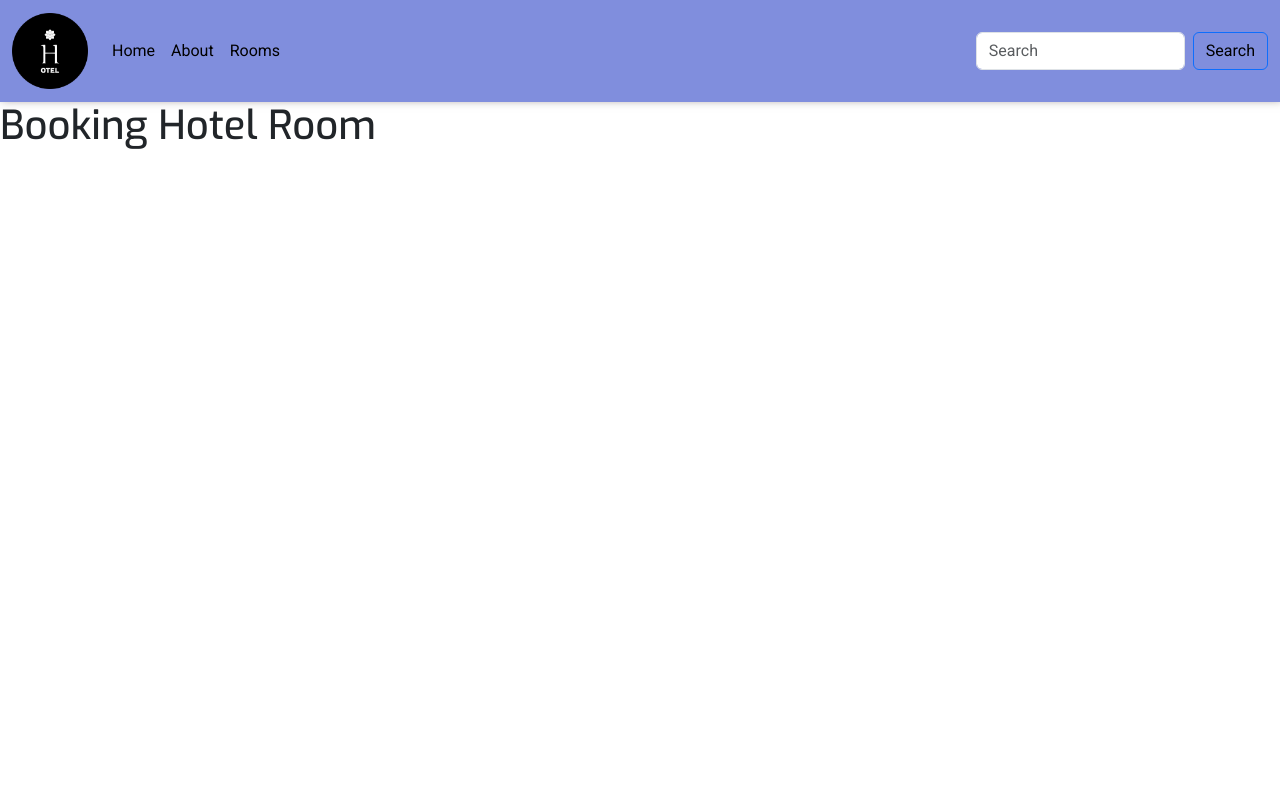
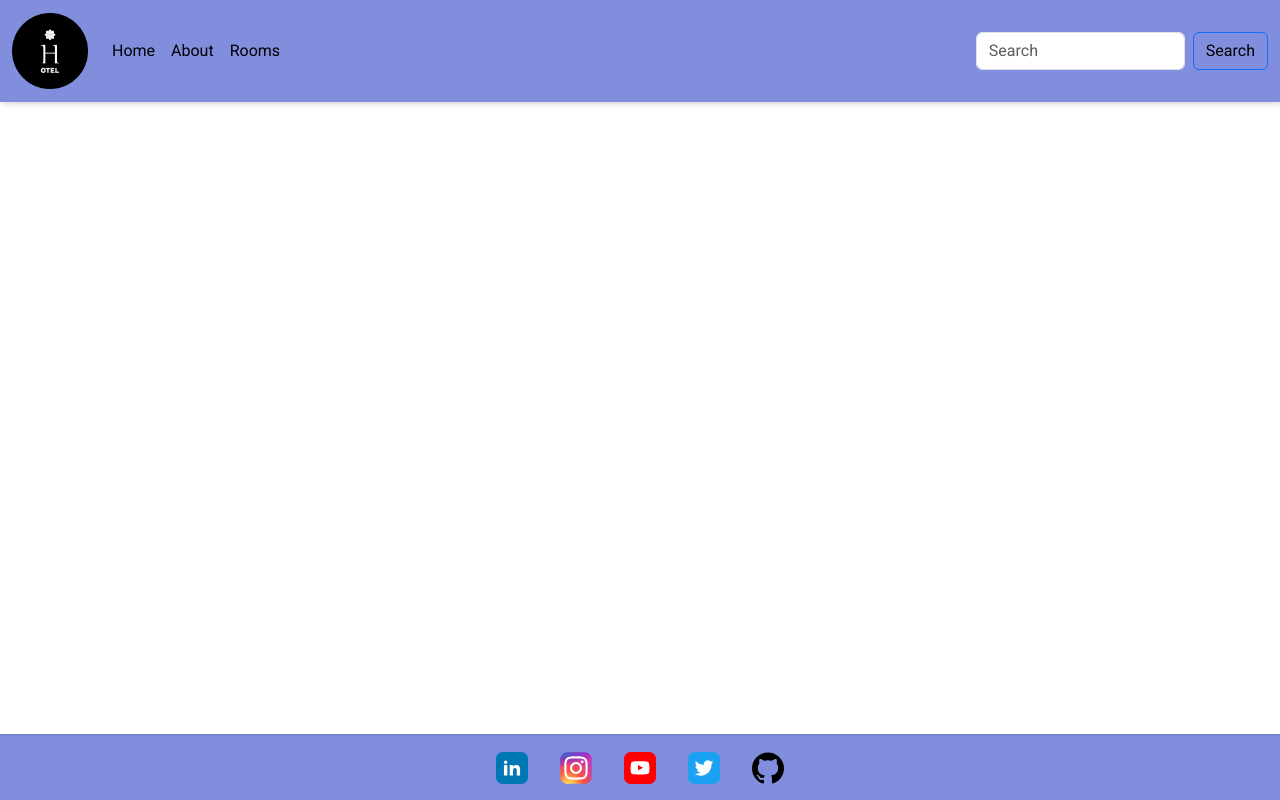
Before and after one commit to bky201/HotelBooking, a Django app: page / in a window 1280 px wide. Run offline with Django 4.2, Linux system fonts and the light colour scheme.

Commit message:
Add footer section

```diff
--- a/static/css/base.css
+++ b/static/css/base.css
@@ -43,6 +43,10 @@ a.nav-link {
     color: var(--black);
 }
 
+.navbar .btn {
+    color: var(--black);
+}
+
 img.logo {
     width: 4.75rem;
 }
@@ -50,8 +54,15 @@ img.logo {
 /* Footer */
 footer {
     flex-shrink: 0;
+    background-color: var(--dark-blue);
+    display: flex;
+    flex-direction: row;
+    align-items: center;
+    justify-content: center;
+    border-top: var(--border);
 }
 
-.navbar .btn {
-    color: var(--black);
+.social-icon {
+    height: 2rem;
+    margin: 1rem;
 }
--- a/templates/base.html
+++ b/templates/base.html
@@ -17,6 +17,12 @@
 </head>
 <body>
     {% include 'includes/header.html' %}
-    <h1>Booking Hotel Room</h1>
+
+    <main>
+        {% block content %}
+        {% endblock %}
+    </main>
+
+    {% include 'includes/footer.html' %}
 </body>
 </html>
--- a/templates/includes/footer.html
+++ b/templates/includes/footer.html
@@ -0,0 +1,20 @@
+{% load static %}
+
+<footer>
+    <!-- Social media icons -->
+    <a href="" target="_blank" rel="noopener" aria-label="Linked - Opens in a new tab">
+        <img src="{% static '/icons/linkedin.svg' %}" alt="Linkedin Icon" class="social-icon">
+    </a>
+    <a href="" target="_blank" rel="noopener" aria-label="Instagram - Opens in a new tab">
+        <img src="{% static '/icons/instagram.svg' %}" alt="Instagram Icon" class="social-icon">
+    </a>
+    <a href="" target="_blank" rel="noopener" aria-label="Youtube - Opens in a new tab">
+        <img src="{% static '/icons/youtube.svg' %}" alt="Youtube Icon" class="social-icon">
+    </a>
+    <a href="" target="_blank" rel="noopener" aria-label="Twitter - Opens in a new tab">
+        <img src="{% static '/icons/twitter.svg' %}" alt="Twitter Icon" class="social-icon">
+    </a>
+    <a href="" target="_blank" rel="noopener" aria-label="Github - Opens in a new tab">
+        <img src="{% static '/icons/github.svg' %}" alt="Github Icon" class="social-icon">
+    </a>
+</footer>
```
